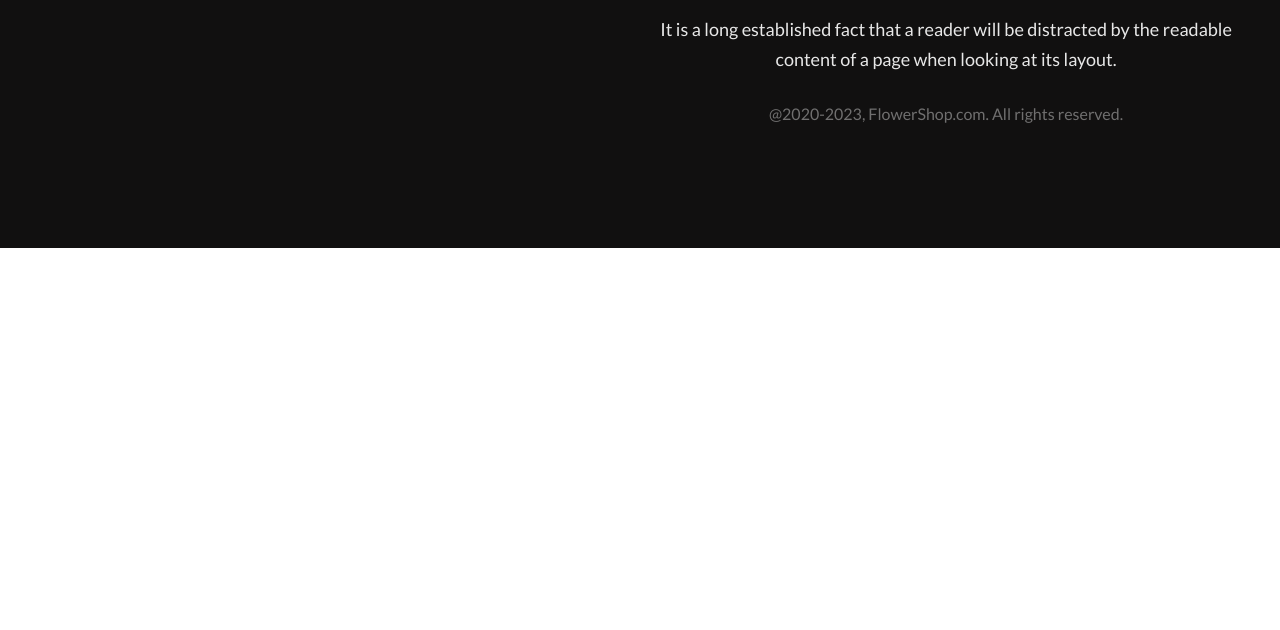
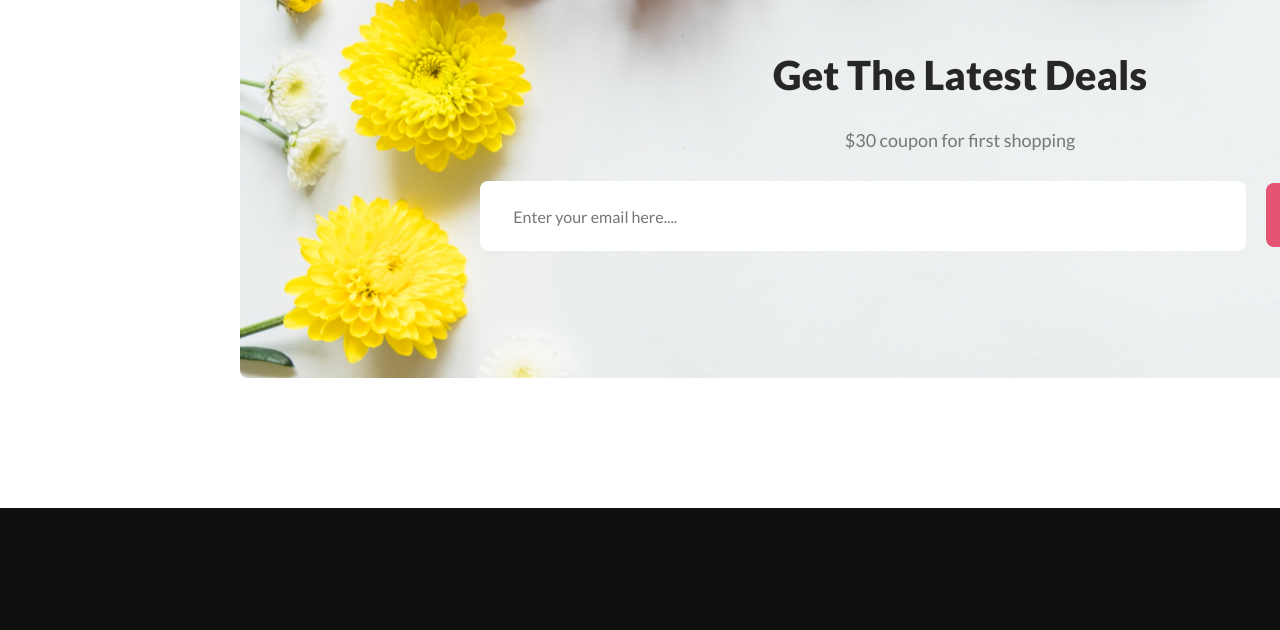
Before and after one commit to TanzilRayhan/FlowerShop, a plain HTML site: page index.html in a window 1280 px wide. Shown: the part 1051-1681 px from the top of the page. Before the commit the page ends 1302 px from the top, so only its background shows below. Drawn offline with Linux system fonts and the light colour scheme.

Commit message:
Subscription section commit

```diff
--- a/index.html
+++ b/index.html
@@ -20,12 +20,16 @@
             <p>It is a long established fact that a reader will be distracted by the readable content of a page when looking at its layout. The point of using Lorem Ipsum is that it has a more-or-less normal distribution of letters.</p>
             <button class="button-style">Shop Now</button>
         </div>
-        <img class="flower1" src="Flower Asset/pngwing 10.png" alt="Flower 1 ">
+        <img class="flower1" src="Images/pngwing 10.png" alt="Flower 1 ">
       </div>
     </header>
     <main>
-        <section>
-
+        <section >
+            <div class="subscription">
+                <h1>Get The Latest Deals</h1>
+                <h5>$30 coupon for first shopping</h5>
+                <div><input class="email-box" type="email" placeholder="Enter your email here...."><button class="button-style">Subscribe</button></div>
+            </div>
         </section>
     </main>
     <footer>
--- a/style.css
+++ b/style.css
@@ -2,6 +2,9 @@
   margin: 0;
   padding: 0;
   font-family: "Lato", sans-serif;
+}
+.section-size {
+  max-width: 1440px;
 }
 .header {
   background-color: rgba(229, 84, 115, 0.1);
@@ -10,7 +13,7 @@
 }
 .introduction {
   display: flex;
-  margin: 0px 230px 0px 230px;
+  margin: 0px 240px 0px 240px;
 }
 .flower1 {
   margin-top: 50px;
@@ -39,6 +42,43 @@
   color: #fff;
   font-size: 20px;
   font-weight: 700;
+}
+/* subscription section  */
+.subscription {
+  background-image: url("Images/Rectangle\ 9.png");
+  background-repeat: no-repeat;
+  background-size: cover;
+  margin: 130px 240px 130px 240px;
+  align-items: center;
+  text-align: center;
+  width: 1440px;
+  height: 449px;
+  flex-shrink: 0;
+}
+.subscription h1{
+    color: #272727;
+    padding-top: 122px;
+    padding-bottom: 30px ;
+font-size: 40px;
+font-weight: 800;
+}
+.subscription h5{
+    color: rgba(39, 39, 39, 0.60);
+        padding-bottom: 30px ;
+font-size: 18px;
+font-weight: 400;
+}
+.email-box{
+    width: 700px;
+height: 40px;
+border: none;
+border-radius: 8px;
+background: #FFF;
+padding: 15px 33px;
+color: rgba(39, 39, 39, 0.60);;
+font-size: 16px;
+font-weight: 400;
+margin-right: 20px;
 }
 /* footer section */
 footer {
```
Also changed, not shown: Images/Flower 01.png (renamed from Flower Asset/Flower 01.png), Images/Group 57.png (renamed from Flower Asset/Group 57.png), Images/Group 58.png (renamed from Flower Asset/Group 58.png), Images/Group 59.png (renamed from Flower Asset/Group 59.png), Images/Rectangle 4.png (renamed from Flower Asset/Rectangle 4.png), Images/Rectangle 5.png (renamed from Flower Asset/Rectangle 5.png), Images/Rectangle 6.png (renamed from Flower Asset/Rectangle 6.png), Images/Rectangle 9.png (renamed from Flower Asset/Rectangle 9.png), Images/pngwing 10.png (renamed from Flower Asset/pngwing 10.png), Images/pngwing 5.png (renamed from Flower Asset/pngwing 5.png), Images/pngwing 6.png (renamed from Flower Asset/pngwing 6.png), Images/pngwing 7.png (renamed from Flower Asset/pngwing 7.png), Images/pngwing 8.png (renamed from Flower Asset/pngwing 8.png).
